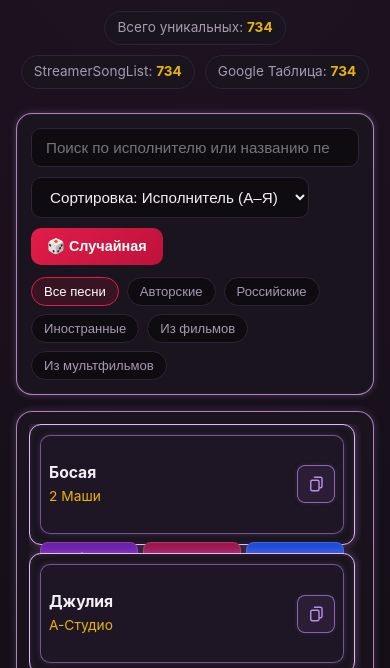
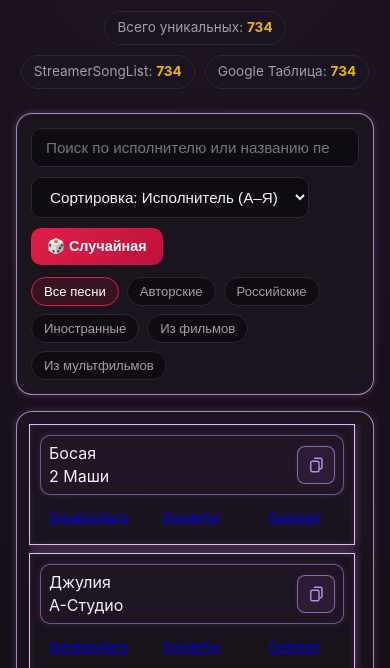
Before and after one commit to msk239/clubnika-song, a plain HTML site: page index.html in a window 390 px wide. Shown: the part 97-765 px from the top of the page. Drawn offline with Linux system fonts and the light colour scheme.

Commit message:
Restore responsive song card layout with full-width inner box on mobile

```diff
--- a/index.html
+++ b/index.html
@@ -157,92 +157,10 @@
       gap: 8px;
     }
     .song-item {
-      background: var(--card);
-      border: 1px solid var(--border);
-      border-radius: 12px;
-      padding: 12px 14px;
-      display: flex;
-      justify-content: space-between;
-      align-items: center;
-      gap: 12px;
-      transition: background 0.15s;
-    }
-    .song-item:hover { background: var(--card-hover); }
-    .song-main { min-width: 0; }
-    .song-title {
-      font-weight: 650;
-      font-size: 0.98rem;
-      color: var(--text);
-      word-break: break-word;
-    }
-    .song-artist {
-      color: var(--gold);
-      font-size: 0.86rem;
-      margin-top: 2px;
-    }
-    .song-meta {
       display: flex;
       align-items: center;
-      gap: 6px;
-      flex-shrink: 0;
-      flex-wrap: wrap;
-      justify-content: flex-end;
-    }
-    .tag {
-      font-size: 0.72rem;
-      padding: 3px 8px;
-      border-radius: 6px;
-      font-weight: 600;
-    }
-    .tag-ssl { background: var(--crimson-soft); color: #fda4af; }
-    .tag-sheet { background: var(--gold-soft); color: #fde047; }
-    .tag-plays { background: #261f2c; color: var(--muted); }
-    @media (max-width: 600px) {
-      .song-item { flex-direction: column; align-items: flex-start; }
-      .song-meta { justify-content: flex-start; }
-    }
-
-    .donate-actions {
-      display: flex;
-      flex-wrap: wrap;
-      gap: 6px;
-      justify-content: flex-end;
-    }
-    .donate-btn {
-      display: inline-flex;
-      align-items: center;
-      padding: 5px 10px;
-      border-radius: 8px;
-      font-size: 12px;
-      font-weight: 600;
-      text-decoration: none;
-      color: #fff;
-      background: #2c2438;
-      border: 1px solid rgba(255, 255, 255, 0.14);
-      transition: transform 0.12s ease, filter 0.12s ease;
-    }
-    .donate-btn:hover {
-      filter: brightness(1.15);
-      transform: translateY(-1px);
-    }
-    .donate-da { background: #6b21a8; }
-    .donate-dp { background: #9d174d; }
-    .donate-ds { background: #1d4ed8; }
-
-
-    .song-item {
-      border: 1.5px solid #e9b5ff !important;
-      box-shadow: 0 0 10px rgba(216, 167, 255, 0.35), inset 0 0 6px rgba(233, 181, 255, 0.12);
-    }
-    .song-item {
-      border: 1.5px solid #e9b5ff !important;
-      box-shadow: 0 0 10px rgba(216, 167, 255, 0.35), inset 0 0 6px rgba(233, 181, 255, 0.12);
-    }
-    .song-item {
-      border: 1.5px solid #e9b5ff !important;
-      box-shadow: 0 0 10px rgba(216, 167, 255, 0.35), inset 0 0 6px rgba(233, 181, 255, 0.12);
-    }
-    .song-item {
+      justify-content: space-between;
+      gap: 12px;
       border: 1.5px solid #e9b5ff !important;
       box-shadow: 0 0 10px rgba(216, 167, 255, 0.35), inset 0 0 6px rgba(233, 181, 255, 0.12);
     }
@@ -251,10 +169,7 @@
       align-items: center;
       justify-content: space-between;
       gap: 10px;
-      flex: 0 0 100%;
-      width: 100%;
-      max-width: 100%;
-      box-sizing: border-box;
+      flex: 1 1 auto;
       min-width: 0;
       padding: 8px 10px;
       border: 1.5px solid rgba(168, 121, 217, 0.62);
@@ -292,6 +207,43 @@
       background: rgba(16, 185, 129, 0.22);
       color: #a7f3d0;
       box-shadow: 0 0 8px rgba(52, 211, 153, 0.3);
+    }
+    @media (max-width: 640px) {
+      .song-item {
+        flex-direction: column;
+        align-items: stretch;
+        gap: 8px;
+        padding: 10px;
+      }
+      .song-copy-group {
+        width: 100%;
+        flex: none;
+        padding: 7px 9px;
+      }
+      .song-actions,
+      .donate-actions,
+      .song-links {
+        display: flex;
+        flex-wrap: nowrap !important;
+        align-items: center;
+        gap: 5px !important;
+        width: 100%;
+      }
+      .song-actions a,
+      .song-actions button,
+      .donate-actions a,
+      .donate-actions button,
+      .song-links a,
+      .song-links button {
+        flex: 1 1 0;
+        min-width: 0;
+        padding: 7px 6px !important;
+        font-size: 0.72rem !important;
+        letter-spacing: -0.01em;
+        white-space: nowrap;
+        text-align: center;
+        justify-content: center;
+      }
     }
     .copy-toast {
       position: fixed;
```
